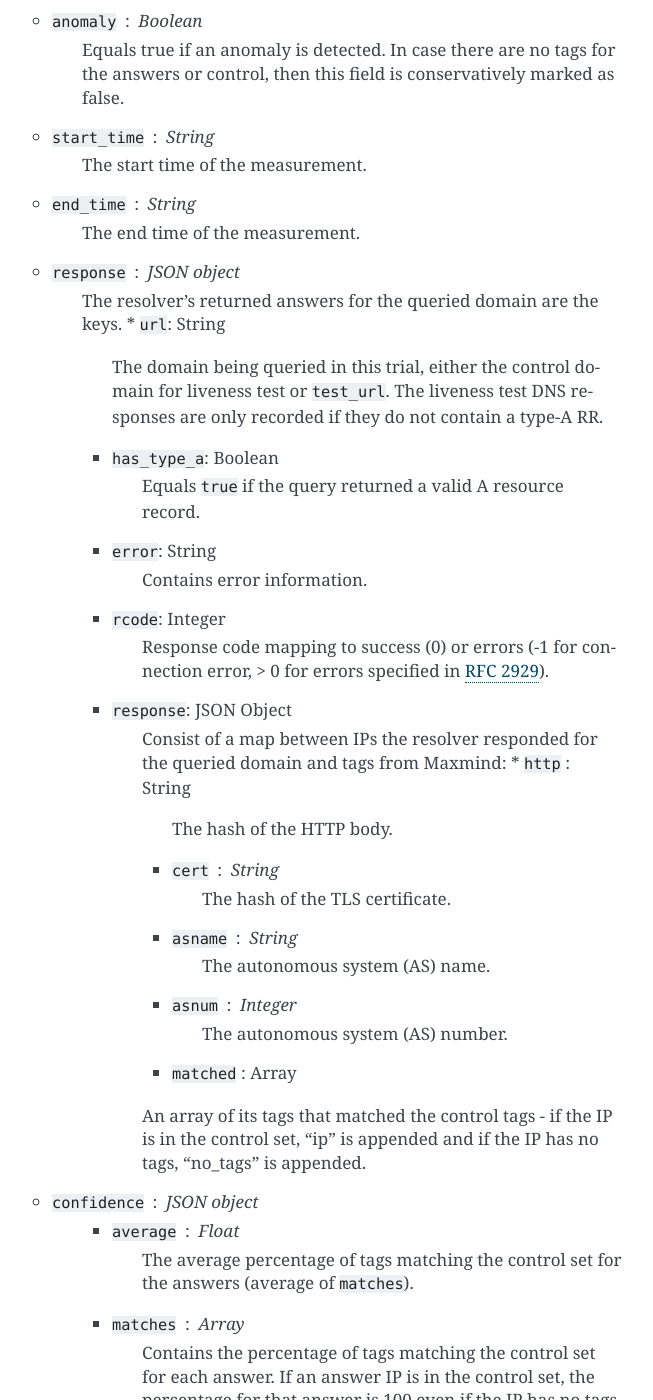
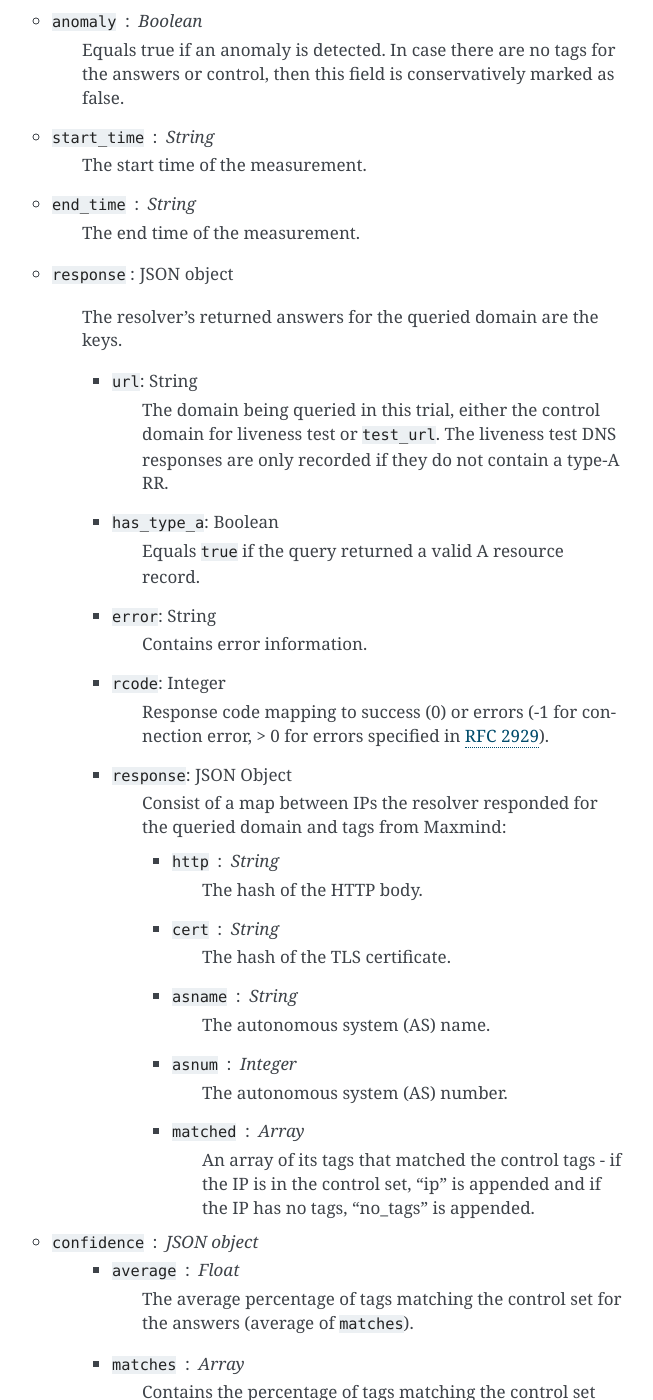
Before and after one commit to censoredplanet/censoredplanet, a Sphinx documentation site: the page built from docs/satellitev2.rst, in a window 1280 px wide and 1400 px high, scrolled down 3980 px. Shown: the whole window, without its empty margins (458-1111 px from the left). Built offline with Sphinx 7.4.7, drawn with Linux system fonts in a browser that asks for light colours; part of the change alters nothing that is shown; some of the changed text lies outside the part shown.

```diff
--- a/docs/satellitev2.rst
+++ b/docs/satellitev2.rst
@@ -66,7 +66,7 @@ Filter
 Query
 ------
 
-1. Make DNS queries for each test domain to each resolver. The query for the test domain is attempted up to four times in case of connection error. To check the status of the resolver, a control measurement is conducted before the queries for the test domain. If the first control measurement fails, no further measurements will be conducted for the same :code:`<resolver-domain>` pair. If all 4 trials for the test domain fail, another control measurement will be conducted.
+1. Make DNS queries for each test domain to each resolver. The query for the test domain is attempted up to four times in case of connection error. To check the status of the resolver, a control measurement is conducted before the queries for the test domain. If the first control measurement fails, no further measurements will be conducted for the same :code:`(resolver, domain)` pair. If all 4 trials for the test domain fail, another control measurement will be conducted.
 
 2. Parse and separate responses from control resolvers and non-control resolvers.
 
@@ -141,7 +141,9 @@ Verify
     * :code:`end_time` : String
             The end time of the measurement.
     * :code:`response` : JSON object
+
         The resolver's returned answers for the queried domain are the keys.
+
         * :code:`url`: String
             The domain being queried in this trial, either the control domain for liveness test or :code:`test_url`. The liveness test DNS responses are only recorded if they do not contain a type-A RR.
         * :code:`has_type_a`: Boolean
@@ -152,6 +154,7 @@ Verify
             Response code mapping to success (0) or errors (-1 for connection error, > 0 for errors specified in `RFC 2929 <https://tools.ietf.org/html/rfc2929#section-2.3>`_).
         * :code:`response`: JSON Object
             Consist of a map between IPs the resolver responded for the queried domain and tags from Maxmind:
+
             * :code:`http` : String
                 The hash of the HTTP body.
             * :code:`cert` : String
@@ -161,7 +164,8 @@ Verify
             * :code:`asnum` : Integer
                 The autonomous system (AS) number.
             * :code:`matched` : Array
-            An array of its tags that matched the control tags - if the IP is in the control set, "ip" is appended and if the IP has no tags, "no_tags" is appended.
+                An array of its tags that matched the control tags - if the IP is in the control set, "ip" is appended and if the IP has no tags, "no_tags" is appended.
+
     * :code:`confidence` : JSON object
         * :code:`average` : Float
             The average percentage of tags matching the control set for the answers (average of :code:`matches`).
```
